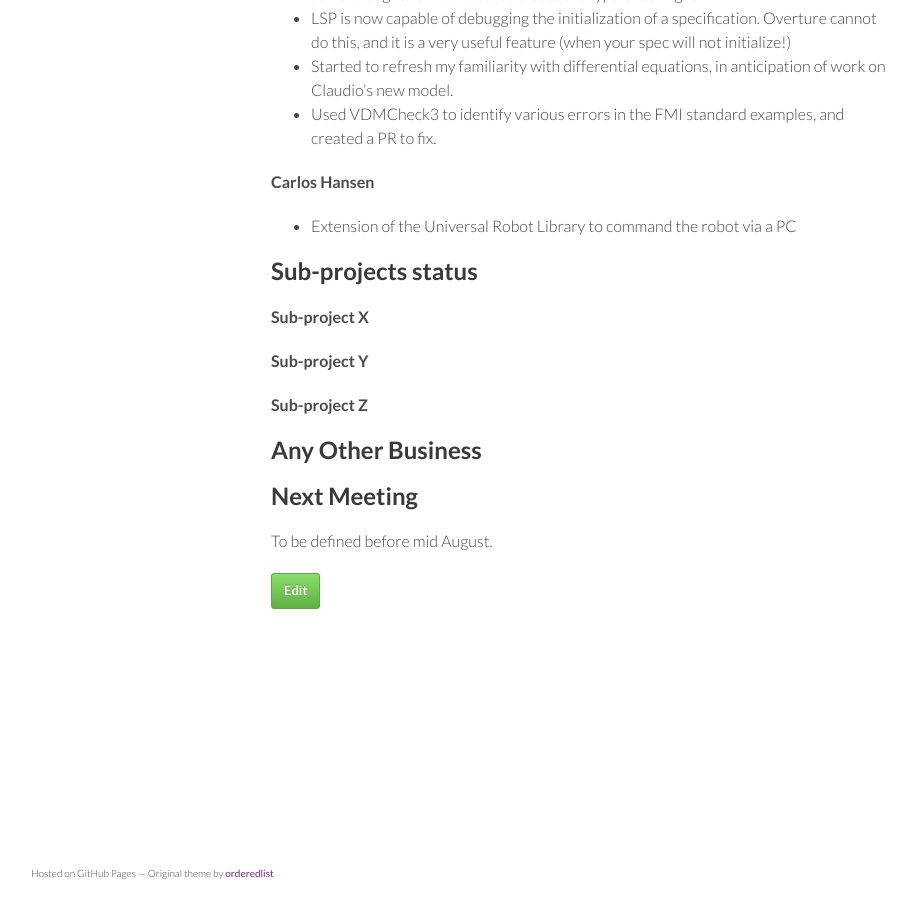
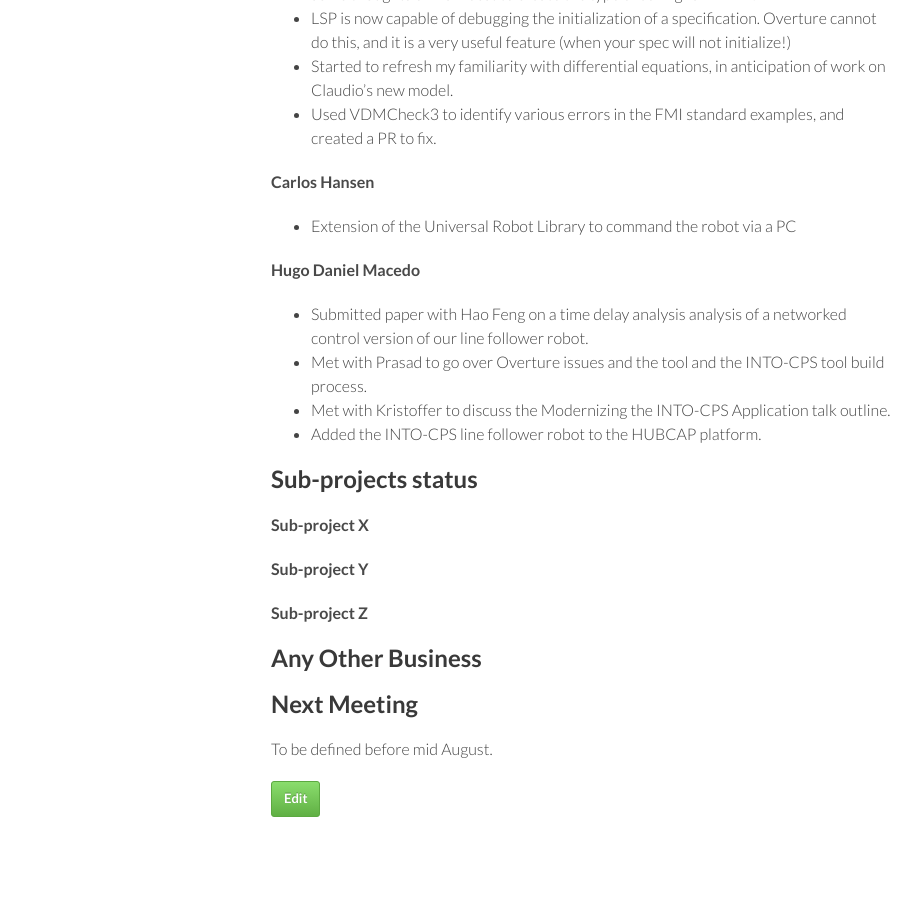
Before and after one commit to digitaltwincentre/digitaltwincentre.github.io, a Jekyll site: the page built from _biweeklies/Biweekly-20.md, in a window 1280 px wide and 900 px high, scrolled down 955 px. Shown: the whole window, without its empty margins (179-1100 px from the left). Built offline with Jekyll 4.4.1, drawn with Linux system fonts in a browser that asks for light colours; nearby versions of some CDN libraries.

Commit message:
Update Biweekly-20.md

```diff
--- a/_biweeklies/Biweekly-20.md
+++ b/_biweeklies/Biweekly-20.md
@@ -48,6 +48,11 @@ date: 17 June 2020, 1030 CEST
 #### Carlos Hansen
 * Extension of the Universal Robot Library to command the robot via a PC
 
+#### Hugo Daniel Macedo
+* Submitted paper with Hao Feng on a time delay analysis analysis of a networked control version of our line follower robot.
+* Met with Prasad to go over Overture issues and the tool and the INTO-CPS tool build process.
+* Met with Kristoffer to discuss the Modernizing the INTO-CPS Application talk outline.
+* Added the INTO-CPS line follower robot to the HUBCAP platform.
 
 ## Sub-projects status
 
```
